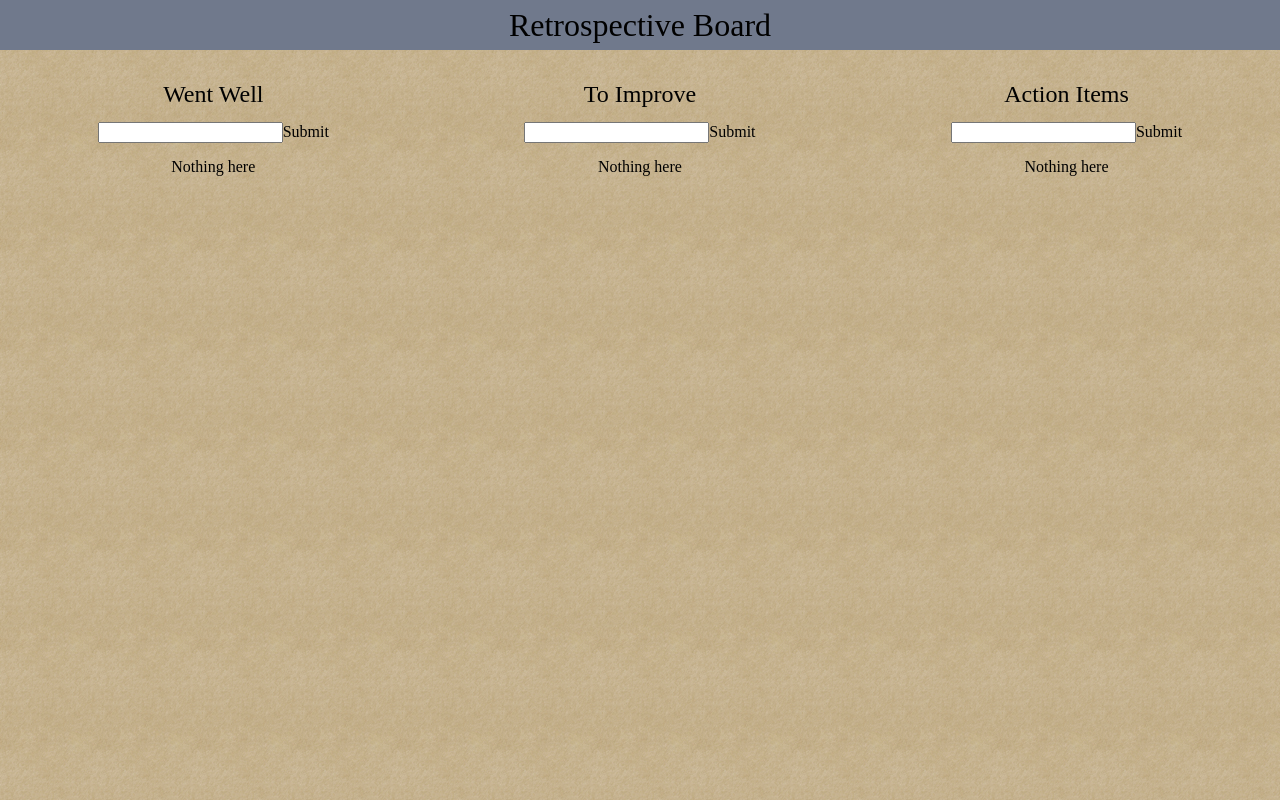
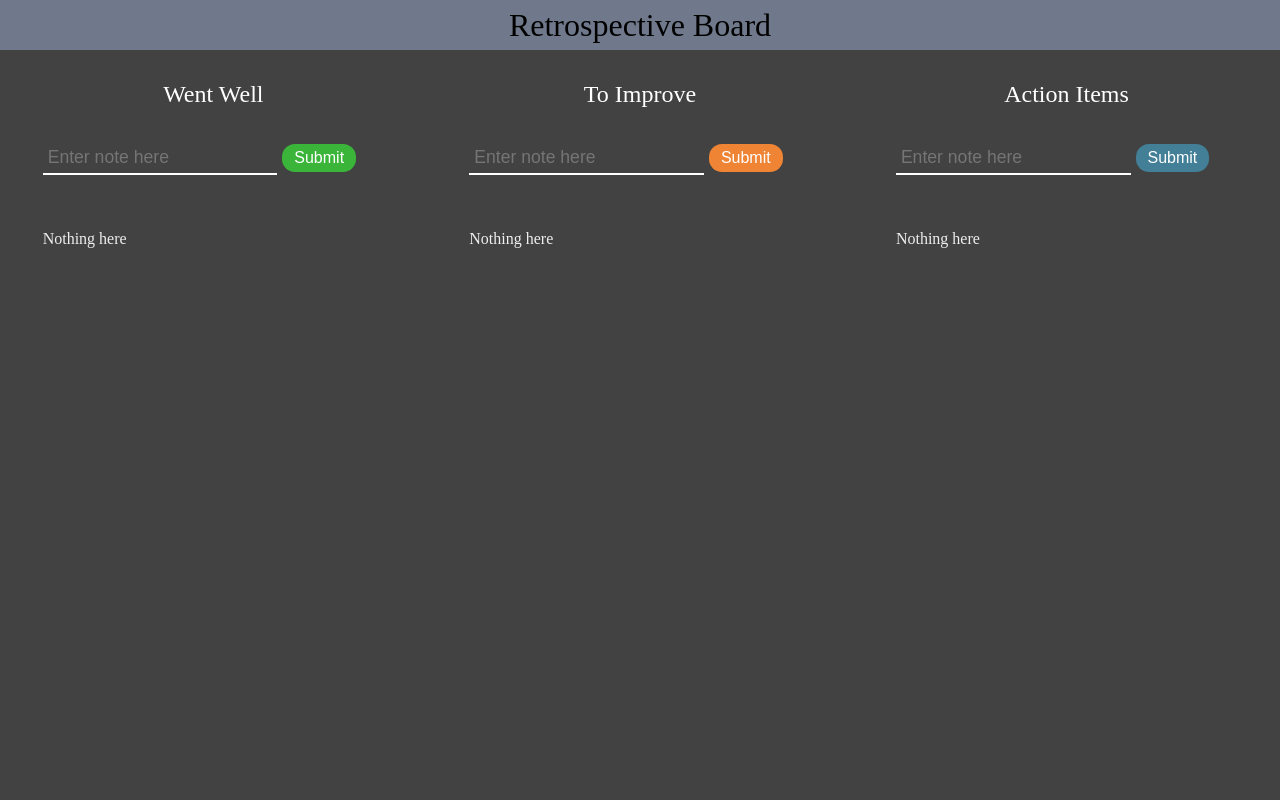
Before and after one commit to Matt-1123/retrospective-board, a React (Create React App) app: page / in a window 1280 px wide. Built offline with nearby package versions, Linux system fonts and the light colour scheme.

Commit message:
add styling to input and submit button

```diff
--- a/src/components/Category.jsx
+++ b/src/components/Category.jsx
@@ -43,10 +43,11 @@ class Category extends Component {
 
         <form onSubmit={this.handleSubmit}>
           <input
+            placeholder="Enter note here"
             value={this.state.inputValue}
             onChange={e => this.updateInputValue(e)}
           />
-          <button type="submit">Submit</button>
+          <button type="submit" className={this.props.colorId}>Submit</button>
         </form>
 
         {/* Map out all items in state */}
--- a/src/index.css
+++ b/src/index.css
@@ -63,8 +63,9 @@ table {
 ---- MAIN STYLING --------
 ------------------------*/
 body {
-  background-image: url("./img/kraft-paper.jpg");
-  background-color: #fff;
+  /* background-image: url("./img/kraft-paper.jpg"); */
+  /* background-color: #fff; */
+  background-color: #424242;
 }
 
 div, header, footer {
@@ -116,17 +117,60 @@ header input {
   grid-template-rows: 1fr;
   grid-row-gap: 1em;
   /* grid-auto-rows: minmax(80px, auto); */
-  justify-items: center;
+  /* justify-items: center; */
 }
 
 .category h2 {
   font-size: 1.5em;
+  margin: 0 auto;
+  color: #fff;
+  text-align: center;
 }
+
+.category h3 {
+  margin: 20px 10%;
+  color: #eee;
+}
+
+
+/* ------------------ */
+/* ------ FORM ------ */
+/* ------------------ */
+form {
+  margin: 20px 0;
+}
+
+form input {
+  margin: 0 5px 0 10%;
+  background: transparent;
+  box-shadow: none;
+  border: none;
+  border-bottom: 2px solid #fff;
+  width: 55%;
+  padding: 5px;
+  font-size: 1.1em;
+  color: #fff;
+}
+
+form button {
+  background: #fff;
+  padding: 6px 12px;
+  border-radius: 13px;
+  cursor: pointer;
+  color: #fff;
+  font-size: 1em;
+  font-family: Arial, Helvetica, sans-serif;
+}
+
+
+/* ------------------ */
+/* ------ ITEMS ------ */
+/* ------------------ */
 
 .item {
   /* background: var(--wentWell); */
-  width: 75%;
-  min-height: 110px;
+  width: 80%;
+  min-height: 120px;
   height: auto;
   margin: 0 auto;
   display: grid;
@@ -140,7 +184,7 @@ header input {
 }
 .item-text{
   background: #fff;
-  border-top: 2px solid #eee;
+  border-top: 2px solid #ddd;
 }
 .item-content p {
   padding: 0.5em;
@@ -149,7 +193,7 @@ header input {
   display: grid;
   grid-template-columns: 1fr 1fr 1fr;
   align-items: center;
-  background: #eee;
+  background: #ddd;
 }
 
 .item-action-icon {
```
